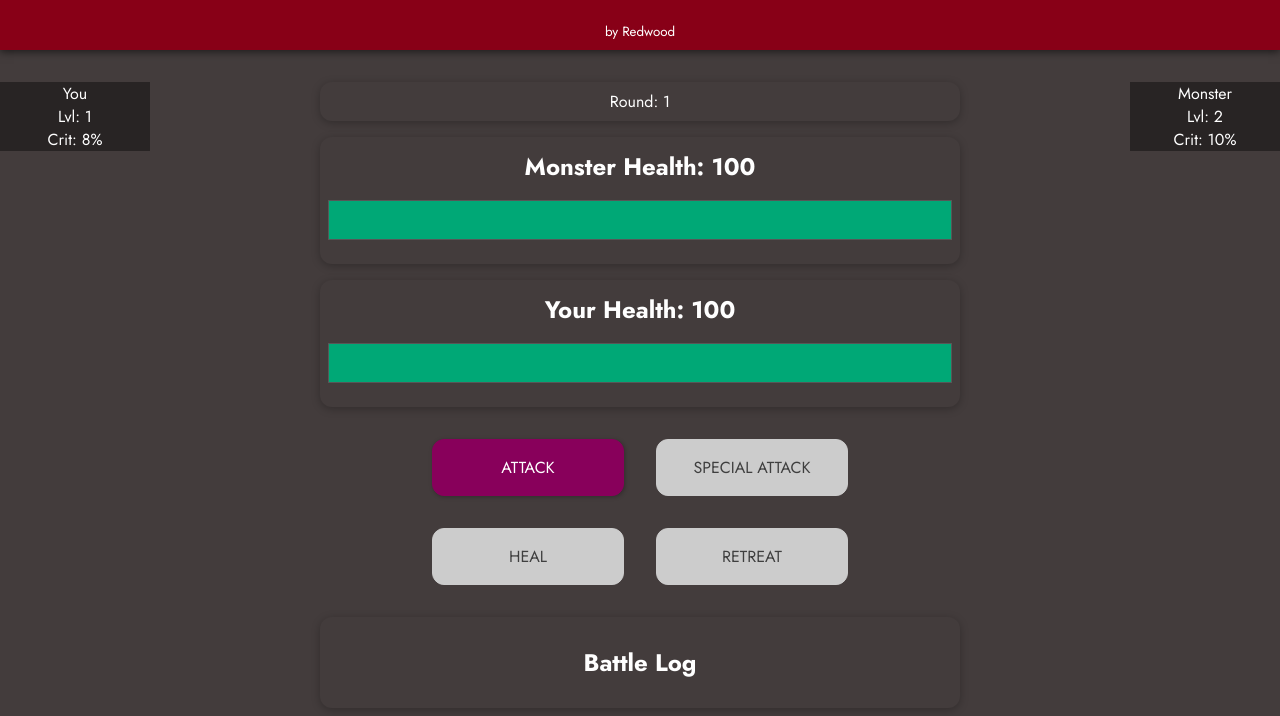
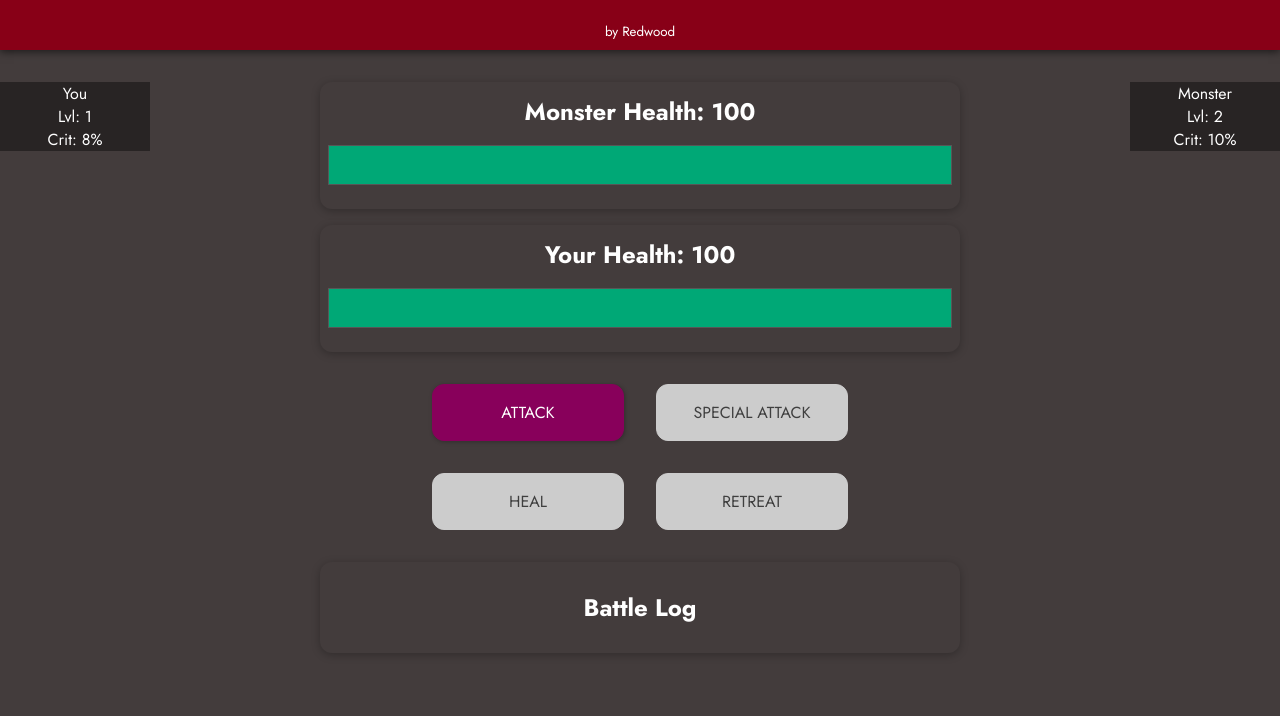
Before and after one commit to Redwood4413/monsterSlayer, a plain HTML site: page index.html in a window 1280 px wide. Shown: the part 78-794 px from the top of the page. Drawn offline with nearby package versions, Linux system fonts and the light colour scheme.

Commit message:
Add files via upload

```diff
--- a/index.html
+++ b/index.html
@@ -26,9 +26,6 @@
       <span>Lvl: {{ monster.level }}</span>
       <span>Crit: {{player.critChance + monster.level * 2}}%</span>
     </div>
-    <section class="container">
-      <span>Round: {{ gameState.round }}</span>
-    </section>
     <section id="monster" class="container">
       <h2>Monster Health: <span>{{ monster.health }}</span></h2>
       <div class="healthbar">
```
